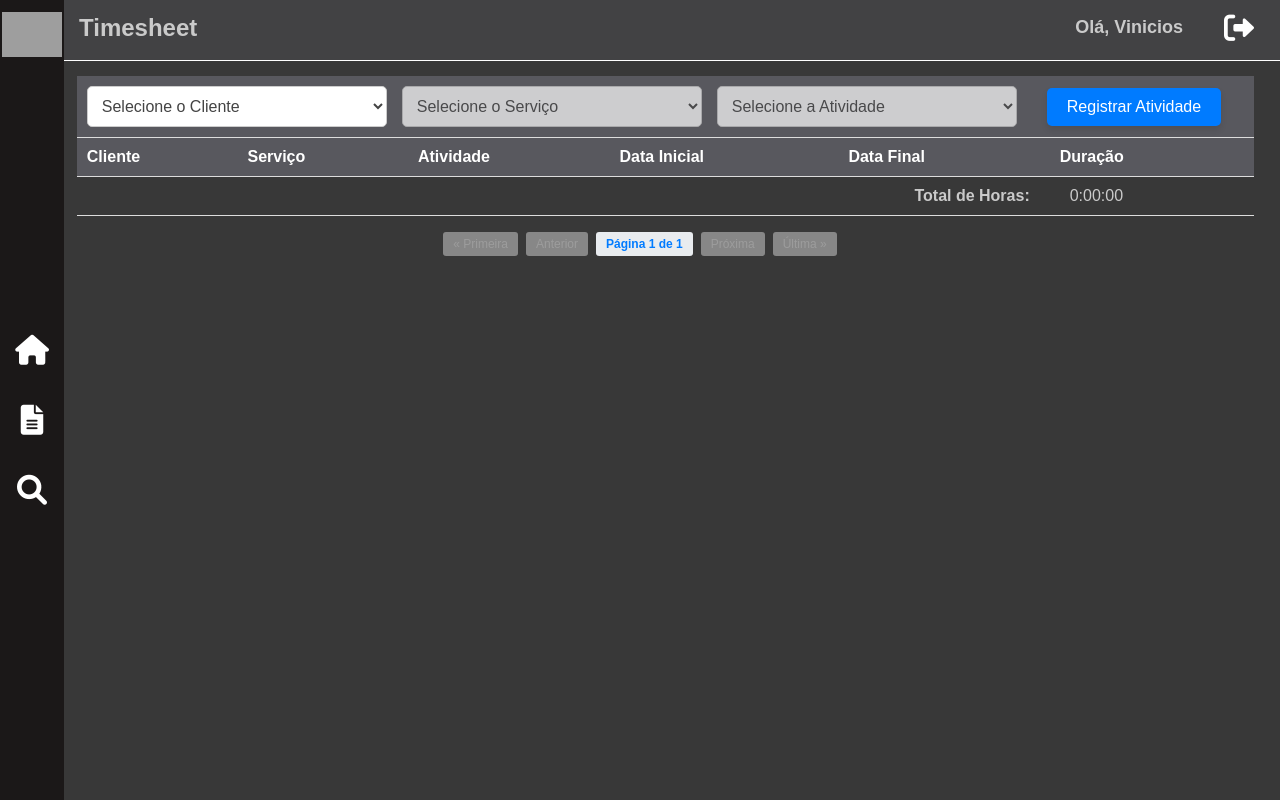
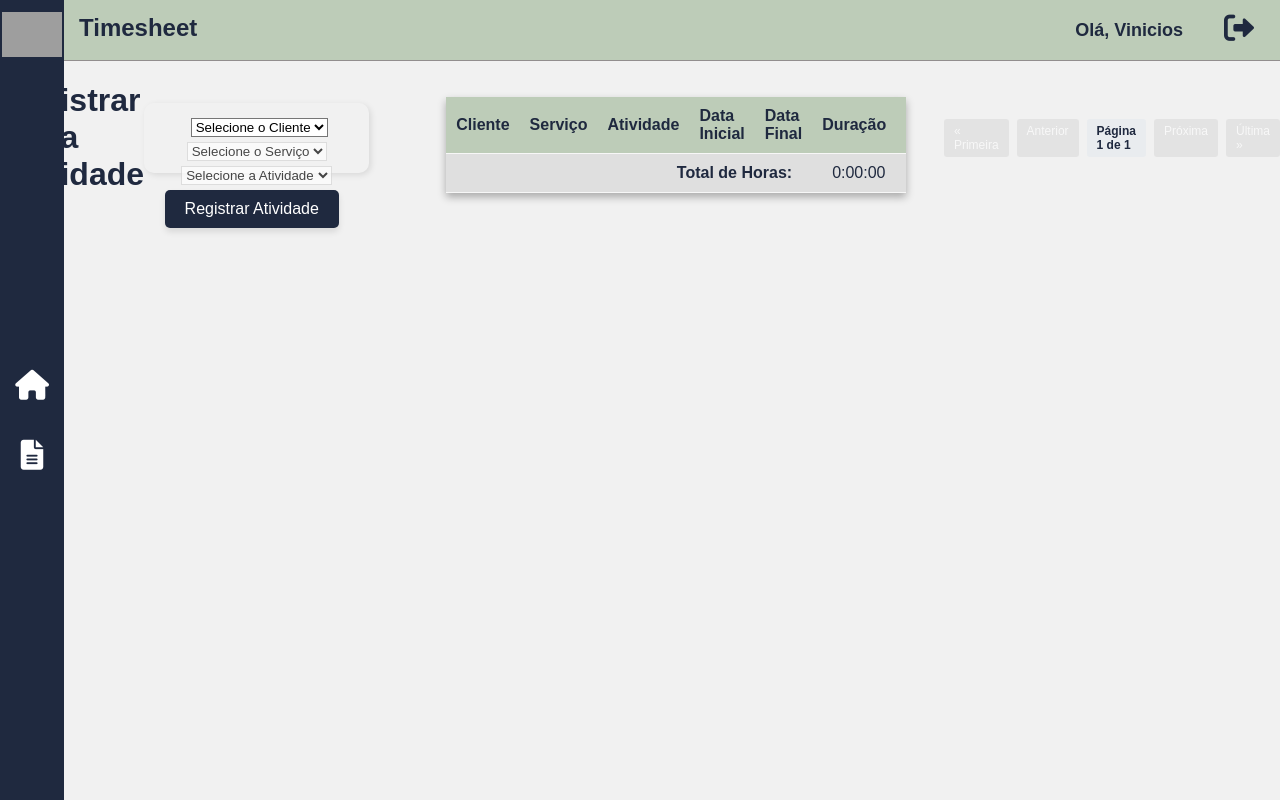
Before and after one commit to Vorceek/DjangoTests, a Django app: page /user-base/ in a window 1280 px wide. Run offline with Django 5.2, Linux system fonts and the light colour scheme; a user stored in the database is signed in; data that the repository does not hold is empty; some libraries are stand-ins or nearby versions; grey boxes are pictures that could not be loaded.

Commit message:
Novo Estilo

```diff
--- a/timesheet/apps/base_app/permissions.py
+++ b/timesheet/apps/base_app/permissions.py
@@ -27,7 +27,7 @@ def aside_icons(request):
     icons = [
         {'link': '/admin-base/', 'icon_class': 'fa-solid fa-house', 'is_admin': True},
         {'link': '/admin-base/relatorio/', 'icon_class': 'fa-solid fa-file-lines', 'is_admin': True},
-        {'link': '/upload/', 'icon_class': 'fa-solid fa-magnifying-glass', 'is_admin': True},
+        #{'link': '/upload/', 'icon_class': 'fa-solid fa-magnifying-glass', 'is_admin': True},
 
     ]
 
--- a/timesheet/static/partials/css/NavAside.css
+++ b/timesheet/static/partials/css/NavAside.css
@@ -3,8 +3,8 @@ body {
     padding: 0;
     overflow: auto;
     font-family: 'Arial', sans-serif;
-    background-color: #383838;
-    color: #cacaca;
+    background-color: #f1f1f1;
+    color: #1f293f;
 }
 
 /* Nav */
@@ -13,8 +13,8 @@ nav {
     display: flex;
     justify-content: space-between;
     align-items: center;
-    background-color: #424244;
-    border-bottom: 1px solid white ;
+    background-color: #bdccb8;
+    border-bottom: 1px solid rgb(146, 142, 142) ;
     padding-bottom: 5px;
     margin-left: auto;
     height: 55px;
@@ -32,11 +32,19 @@ nav {
 /* Nav Direito */
 
 .div-nav-right {
+    display: flex;
+    justify-content: center;
     margin-right: 20px;
 }
 
 .div-user-nav {
+    display: flex;
+    justify-content: center;
     align-items: center;
+}
+
+.div-user-nav h1 {
+    padding-top: 5px;
 }
 
 .div-user-nav ul {
@@ -52,8 +60,10 @@ nav {
 }
 
 #exit-menu {
+    display: flex;
+    justify-content: center;
     font-size: 30px;
-    color: white;
+    color: #1f293f;
 }
 
 #btn-sair {
@@ -69,7 +79,7 @@ nav {
 
 #color-of-view {
     font-size: 30px;
-    color: white;
+    color: #1f293f;
 }
 
 /* Aside */
@@ -84,10 +94,14 @@ aside {
     left: 0;
     width: 5%;
     height: 100vh;
-    background-color: #1b1818;
+    background-color: #1f293f;
 
     position: fixed;
     z-index: 2;
+}
+
+.fa-right-from-bracket {
+    color: #000;
 }
 
 aside ul img {
@@ -155,7 +169,7 @@ main {
 
 .page-links a:hover {
     background-color: #009688; /* Cor de fundo ao passar o mouse */
-    color: white; /* Cor do texto ao passar o mouse */
+    color: #1f293f; /* Cor do texto ao passar o mouse */
 }
 
 select {
--- a/timesheet/static/user/css/minhas_atividades.css
+++ b/timesheet/static/user/css/minhas_atividades.css
@@ -20,7 +20,7 @@
     display: inline;
     padding: 5px 10px;
     border-radius: 3px;
-    background-color: #007bff;
+    background-color: #1f293f;
     color: white;
     cursor: pointer;
     font-size: 12px;
@@ -40,7 +40,7 @@
 .pagination-list .current {
     font-weight: bold;
     background-color: #e9ecef;
-    color: #007bff;
+    color: #1f293f;
     cursor: default;
 }
 
--- a/timesheet/static/user/css/modal.css
+++ b/timesheet/static/user/css/modal.css
@@ -82,25 +82,6 @@
     color: #444;
 }
 
-.botao-add-form {
-    background-color: #007BFF;
-    color: white;
-    border: none;
-    padding: 10px 20px;
-    font-size: 16px;
-    border-radius: 5px;
-    cursor: pointer;
-    box-shadow: 0 4px 6px rgba(0, 0, 0, 0.1);
-    transition: background-color 0.3s ease;
-    margin-right: 10px;
-    margin-left: 15px;
-}
-
-.botao-add-form:hover {
-    background-color: #0056b3;
-}
-
-
 .atividade-topo .btn-finalizar-atividade {
     background-color: #f02222;
     color: white;
@@ -119,7 +100,7 @@
 }
 
 .botao-add-form {
-    background-color: #007BFF;
+    background-color: #1f293f;
     color: white;
     border: none;
     padding: 10px 20px;
--- a/timesheet/static/user/css/table.css
+++ b/timesheet/static/user/css/table.css
@@ -5,7 +5,9 @@ table {
     margin-top: 15px; /* Espaço acima da tabela */
     margin-left: 6%;
     margin-right: 3%; /* Adiciona margem à direita da tabela */
-    background-color: #383838; /* Mantém o fundo da tabela */
+    background-color: #dfdfdf; /* Mantém o fundo da tabela */
+    color: #1f293f;
+    box-shadow: 0 4px 8px rgba(0, 0, 0, 0.3);
 }
 
 /* MENSAGEM DE ERRO */
@@ -26,7 +28,7 @@ table {
 th, td {
     padding: 10px; /* Espaçamento interno nas células */
     text-align: left; /* Alinhamento do texto à esquerda */
-    border-bottom: 1px solid #ddd; /* Borda abaixo de cada linha */
+    border-bottom: 1px solid #f7f7f7;; /* Borda abaixo de cada linha */
 }
 
 /* Adicionando espaçamento entre as colunas */
@@ -37,8 +39,8 @@ td {
 }
 
 th {
-    background-color: #58585e; /* Cor de fundo dos cabeçalhos */
-    color: #ffff; /* Cor do texto dos cabeçalhos */
+    background-color: #bdccb8; /* Cor de fundo dos cabeçalhos */
+    color: #1f293f; /* Cor do texto dos cabeçalhos */
 }
 
 tr:hover {
@@ -53,9 +55,28 @@ thead th {
 
 /* Melhorar a legibilidade da tabela */
 tbody tr:nth-child(even) {
-    background-color: #58585e; /* Cor de fundo para linhas pares */
+    background-color: #fcfcfc; /* Cor de fundo para linhas pares */
 }
 
 tbody tr:nth-child(odd) {
-    background-color: #606066; /* Cor de fundo para linhas ímpares */
+    background-color: #dfdfdf; /* Cor de fundo para linhas ímpares */
 }
+
+.form-add-user {
+    display: flex;
+    flex-direction: row;
+}
+
+.main-filters-user {
+    display: flex;
+    flex-direction: row;
+    flex-wrap: wrap;
+    justify-content: center;
+    border-radius: 10px;
+    padding-bottom: 15px;
+    padding-top: 15px;
+    gap: 5px;
+    box-shadow: 2px 2px 6px rgba(0, 0, 0, 0.1);
+    width: 80%;
+    height: 40px;
+}
--- a/timesheet/templates/user/home.html
+++ b/timesheet/templates/user/home.html
@@ -5,19 +5,19 @@
 {% block extra_css %}
 <link rel="stylesheet" href="{% static 'user/css/adicionar_atividade.css' %}">
 <link rel="stylesheet" href="{% static 'user/css/table.css' %}">
+<link rel="stylesheet" href="{% static 'user/css/modal.css' %}">
 <link rel="stylesheet" href="{% static 'user/css/minhas_atividades.css' %}">
-<link rel="stylesheet" href="{% static 'user/css/modal.css' %}">
+<link rel="stylesheet" href="{% static 'admin/css/relatorio.css' %}">
 {% endblock %}
 
+<main id="main-form">
 <table>
     <thead>
         <tr class="atividade-topo">
-            <!-- Linha de botão Adicionar Atividade -->
-            <th colspan="6" class="top_buttons">
-                <!-- BOTÃO MODAL E FINALIZAR ATIVIDADE -->
-                <div class="atividade-right">
-                    <div class="atividade-left">
-                        <form method="POST" class="form-add">
+            <h1 class="h1-gerar-relatorio">Registrar Nova Atividade</h1>
+            <div class="main-filters-user">
+
+                <form method="POST" class="form-add-user">
                     {% csrf_token %}
                     <!-- Campo Cliente -->
                     <select name="RAM_cliente" id="id_cliente">
@@ -40,8 +40,6 @@
                             <option value="{{ atividade.id }}">{{ atividade.nome }}</option>
                         {% endfor %}
                     </select>
-                            <button class="botao-add-form" type="submit">Registrar Atividade</button>
-                        </form>
 
                     {% for atividade in page_obj %}
                     {% if atividade.RAM_ativo %}
@@ -53,9 +51,9 @@
                         </button>
                     {% endif %}
                 {% endfor %}
+                    <button class="botao-add-form" type="submit">Registrar Atividade</button>
+                </form>
             </div>
-                </div>
-            </th>
         </tr>
         <tr>
             <th>Cliente</th>
```
Also changed, not shown: 2 other files. Lines whose indentation alone changed are shown as unchanged.
